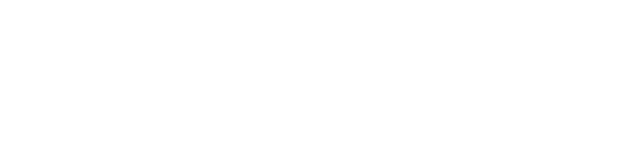
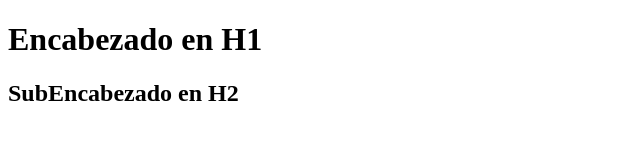
Before and after one commit to Luis22122008/Practica-1, a plain HTML site: page index.html in a window 1280 px wide. Shown: the whole page, without its empty margins (0-640 px from the left). Drawn offline with Linux system fonts and the light colour scheme.

Commit message:
Agregar Encabezado y SubEcabezado

```diff
--- a/index.html
+++ b/index.html
@@ -8,6 +8,9 @@
     <link rel="stylesheet" href="css/style.css"">
 </head>
 <body>
-
+    <header>
+        <h1>Encabezado en H1</h1>
+        <h2>SubEncabezado en H2 </h2>
+    </header>
 </body>
 </html>
```
